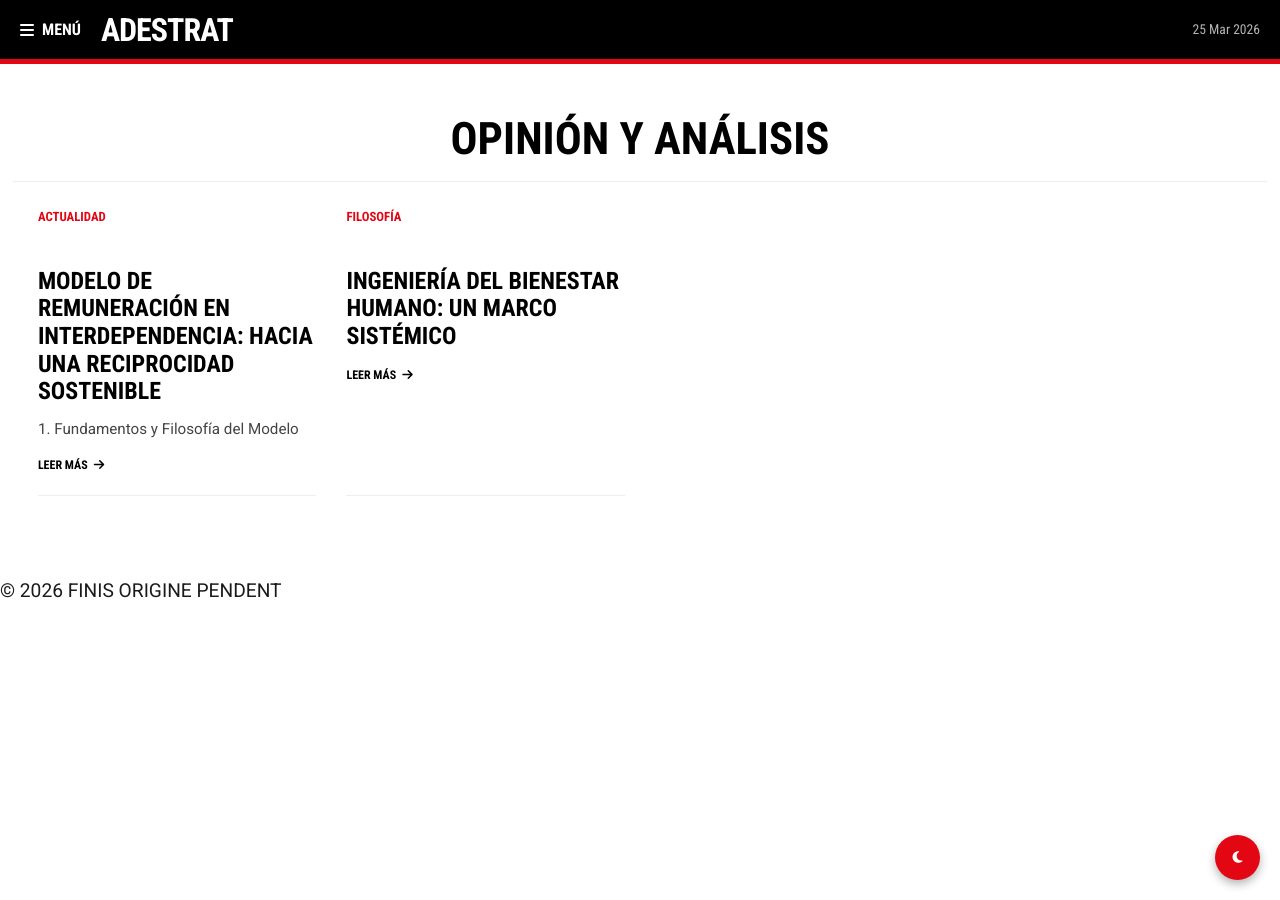
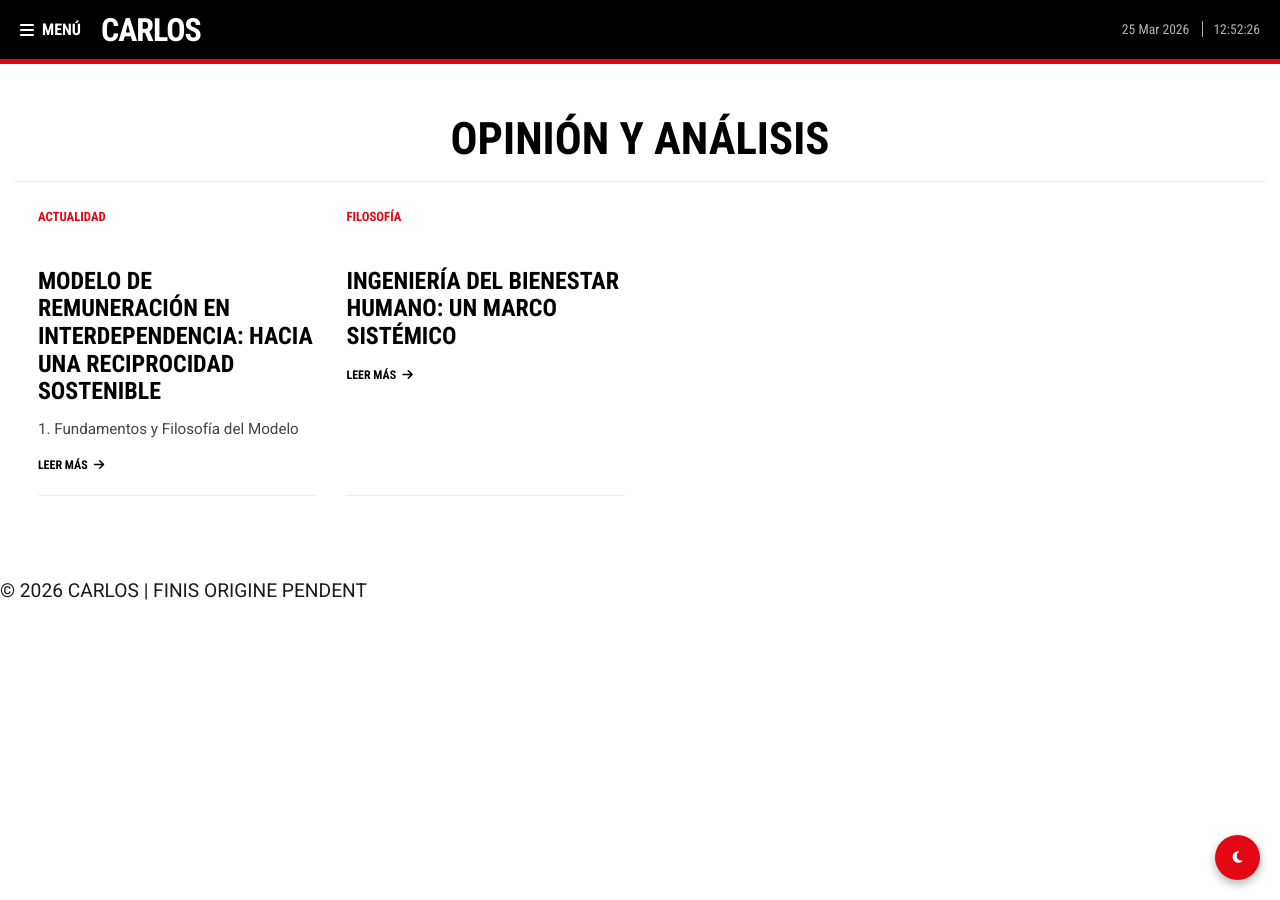
Before and after one commit to cafrhein/muro, a Jekyll site: the page built from index.html, in a window 1280 px wide. Built offline with Jekyll 4.4.1, drawn with Linux system fonts in a browser that asks for light colours; part of the change alters nothing that is shown.

Commit message:
Update default.html

```diff
--- a/_layouts/default.html
+++ b/_layouts/default.html
@@ -48,14 +48,15 @@
                     <span class="menu-text">Menú</span>
                 </button>
                 <a href="/" class="logo-link">
-                    <span class="rt-logo">ADESTRAT</span>
+                    <span class="rt-logo">CARLOS</span>
                 </a>
             </div>
             <div class="header-date">
                 <time datetime="{{ 'now' | date: '%Y-%m-%d' }}">
                     {{ "now" | date: "%d %b %Y" }}
                 </time>
-            </div>
+                <span id="live-clock" style="margin-left: 10px; padding-left: 10px; border-left: 1px solid var(--rt-ui-grey);"></span>
+                </div>
         </div>
     </header>
 
@@ -82,7 +83,7 @@
 
     <footer class="fb-footer">
         <div class="footer-content">
-            <p>&copy; {{ 'now' | date: "%Y" }} FINIS ORIGINE PENDENT</p>
+            <p>&copy; {{ 'now' | date: "%Y" }} CARLOS | FINIS ORIGINE PENDENT</p>
         </div>
     </footer>
 
@@ -94,6 +95,27 @@
         const sideNav = document.getElementById('side-menu');
         const overlayBg = document.getElementById('menu-overlay');
         const themeBtn = document.getElementById('theme-toggle');
+
+        /* CAMBIO: Lógica del reloj digital (Horario Centro de México) */
+        function updateClock() {
+            const clockElement = document.getElementById('live-clock');
+            if (!clockElement) return;
+
+            const now = new Date();
+            const options = {
+                timeZone: 'America/Mexico_City',
+                hour: '2-digit',
+                minute: '2-digit',
+                second: '2-digit',
+                hour12: false
+            };
+
+            const formatter = new Intl.DateTimeFormat('es-MX', options);
+            clockElement.textContent = formatter.format(now);
+        }
+        setInterval(updateClock, 1000);
+        updateClock();
+        /* FIN CAMBIO */
 
         const toggleMenu = (isOpen) => {
             sideNav.classList.toggle('is-open', isOpen);
```
